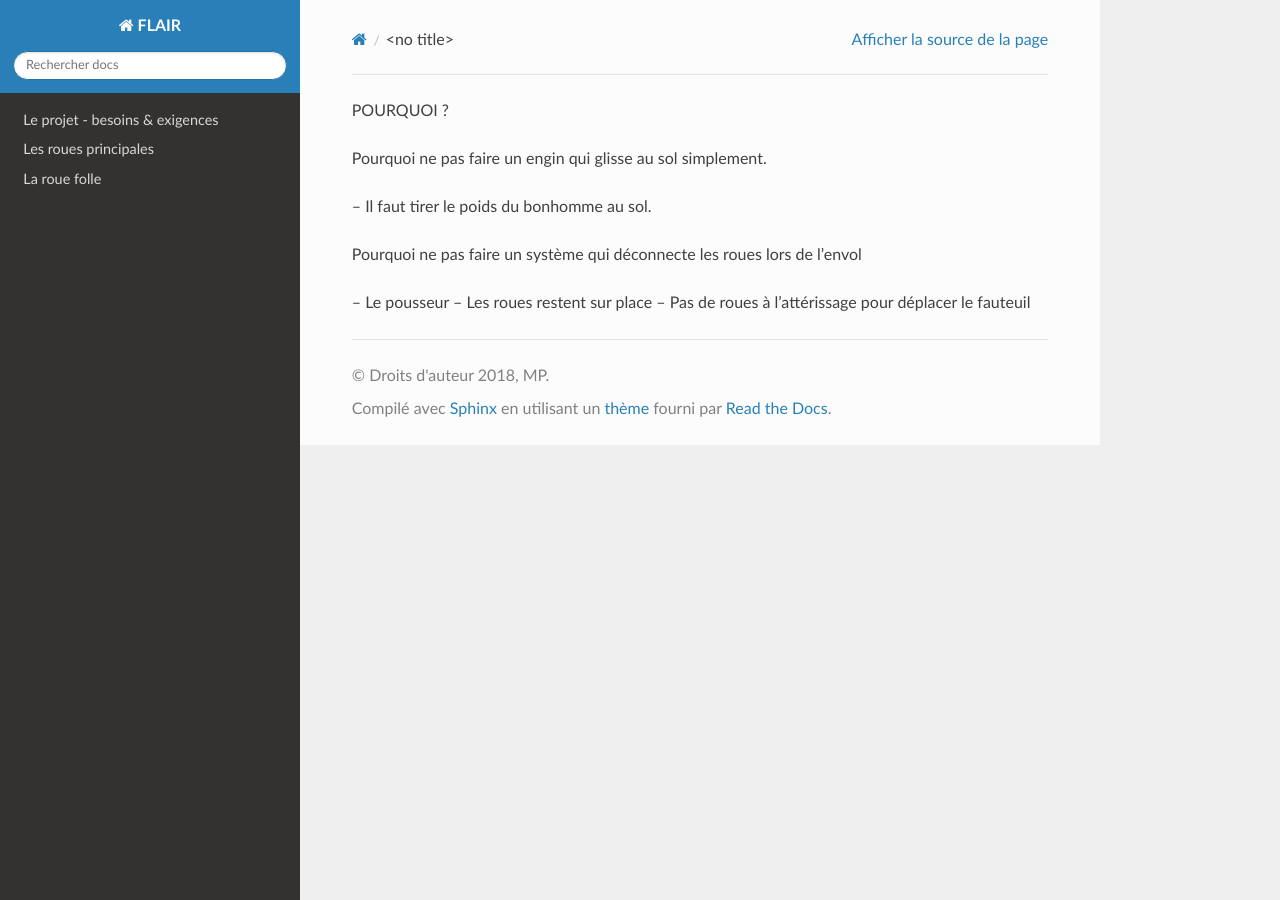
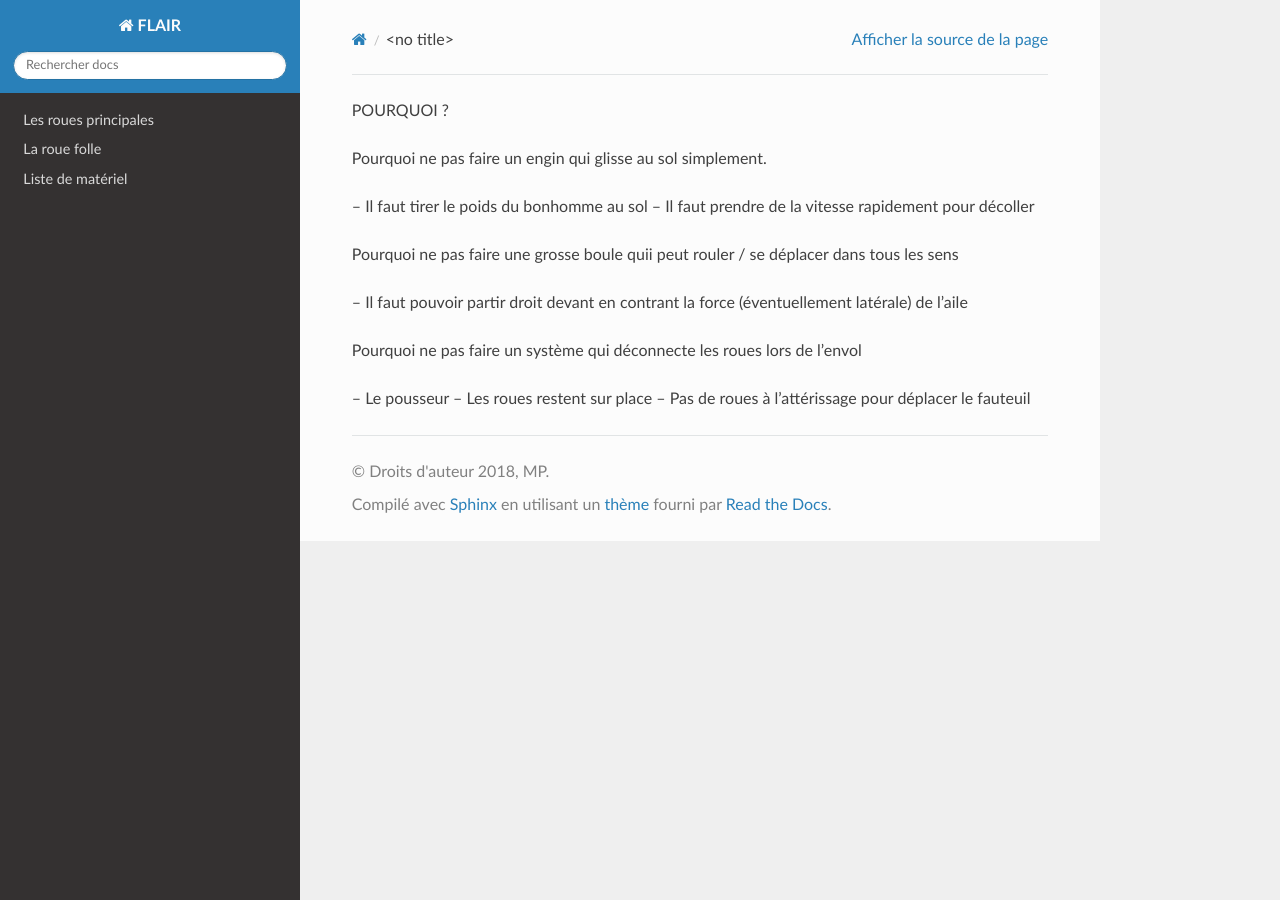
Before and after one commit to poynet/flair, a Sphinx documentation site: the page built from docs/source/faq.rst, in a window 1280 px wide. Built offline with Sphinx 7.4.7 and the Read the Docs theme 2.0.0, drawn with Linux system fonts in a browser that asks for light colours; pages that are not in the unit, such as notebooks, are missing from menus.

```diff
--- a/docs/index.rst
+++ b/docs/index.rst
@@ -20,8 +20,8 @@ FLAIR's documentation
 
 .. toctree::
    :maxdepth: 0
-
-   source/history
+history
+   source/
 
 
 .. toctree::
--- a/docs/source/faq.rst
+++ b/docs/source/faq.rst
@@ -1,7 +1,11 @@
 POURQUOI ?
 
 - Pourquoi ne pas faire un engin qui glisse au sol simplement.
--- Il faut tirer le poids du bonhomme au sol.
+-- Il faut tirer le poids du bonhomme au sol
+-- Il faut prendre de la vitesse rapidement pour décoller
+
+- Pourquoi ne pas faire une grosse boule quii peut rouler / se déplacer dans tous les sens
+-- Il faut pouvoir partir droit devant en contrant la force (éventuellement latérale) de l'aile
 
 - Pourquoi ne pas faire un système qui déconnecte les roues lors de l'envol
 -- Le pousseur
```
Also changed, not shown: other parts of docs/index.rst (+1 -0 lines), docs/source/materials.rst (+40 -0 lines).
